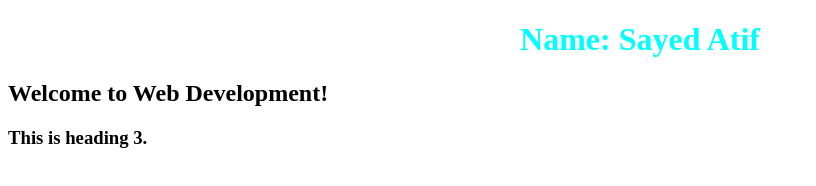
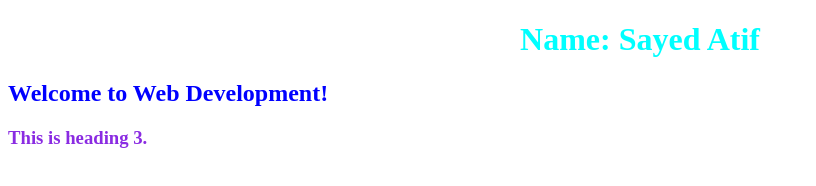
Before and after one commit to Sayed-Atif/08_rtt, a plain HTML site: page index.html in a window 1280 px wide. Shown: the whole page, without its empty margins (0-816 px from the left). Drawn offline with Linux system fonts and the light colour scheme.

Commit message:
7th commit

```diff
--- a/index.html
+++ b/index.html
@@ -10,9 +10,10 @@
     </head>
     <body>
         <h1>Name: Sayed Atif</h1>
-        <h2>Welcome to Web Development!</h2>
 
-        <h3>This is heading 3.</h3>
+        <h2 id="wel">Welcome to Web Development!</h2>
+
+        <h3 class="head3">This is heading 3.</h3>
 
 
 
--- a/style.css
+++ b/style.css
@@ -2,3 +2,11 @@ h1{
     color: aqua;
     text-align: center;
 }
+#wel{
+    color: blue;
+}
+
+.head3{
+    color: blueviolet;
+
+}
```
